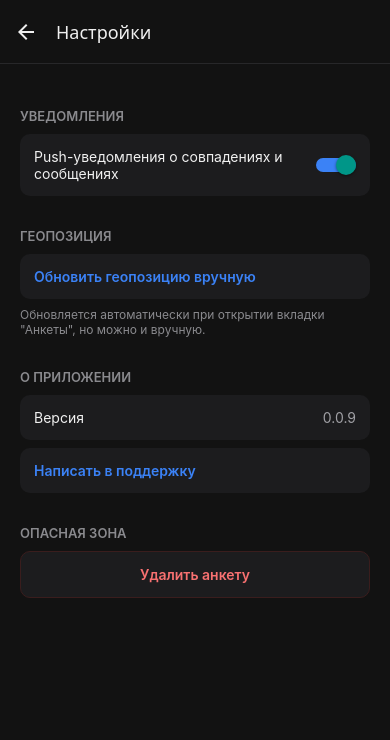
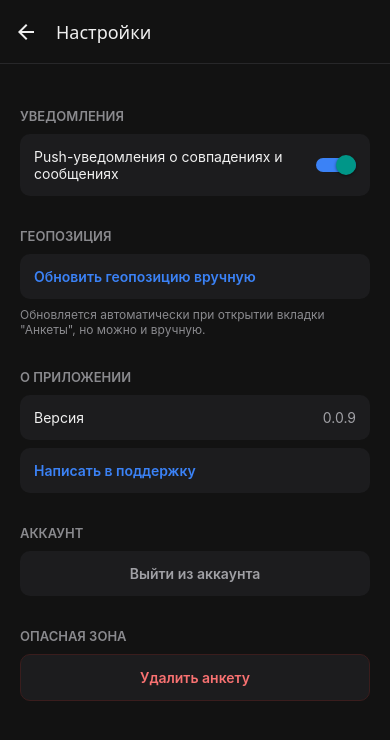
Before and after one commit to fefewko/Addate, a React Native app: screen /Settings in a window 390 px wide. Shown: the top 740 px of the page. Built offline with nearby package versions, Linux system fonts and the light colour scheme; what expo-notifications would draw is missing.

Commit message:
fix button

```diff
--- a/src/screens/Profile.tsx
+++ b/src/screens/Profile.tsx
@@ -257,11 +257,6 @@ export default function Profile() {
     Alert.alert('Сохранено', 'Изменения профиля сохранены.');
   }
 
-  async function handleSignOut() {
-    await supabase.auth.signOut();
-    navigation.reset({ index: 0, routes: [{ name: 'SignIn' }] });
-  }
-
   React.useLayoutEffect(() => {
     navigation.setOptions({
       headerRight: () => (
@@ -426,10 +421,6 @@ export default function Profile() {
           {saving ? <ActivityIndicator color="#fff" /> : <Text style={styles.saveButtonText}>Сохранить изменения</Text>}
         </TouchableOpacity>
       )}
-
-      <TouchableOpacity style={styles.signOutButton} onPress={handleSignOut}>
-        <Text style={styles.signOutButtonText}>Выйти из аккаунта</Text>
-      </TouchableOpacity>
     </ScrollView>
 
     <PhotoViewerModal
@@ -605,6 +596,4 @@ const styles = StyleSheet.create({
   saveButton: { backgroundColor: '#3b82f6', borderRadius: 8, padding: 16, alignItems: 'center', marginTop: 20 },
   buttonDisabled: { opacity: 0.6 },
   saveButtonText: { color: '#fff', fontSize: 16, fontWeight: '600' },
-  signOutButton: { padding: 16, alignItems: 'center', marginTop: 12 },
-  signOutButtonText: { color: '#a0a0a5', fontSize: 15 },
 });
--- a/src/screens/Settings.tsx
+++ b/src/screens/Settings.tsx
@@ -36,6 +36,11 @@ export default function Settings() {
       Alert.alert('Ошибка', 'Не удалось обновить геопозицию: ' + e.message);
     }
     setUpdatingLocation(false);
+  }
+
+  async function handleSignOut() {
+    await supabase.auth.signOut();
+    navigation.reset({ index: 0, routes: [{ name: 'SignIn' }] });
   }
 
   async function handleDeleteProfile() {
@@ -102,6 +107,11 @@ export default function Settings() {
         <Text style={styles.actionText}>Написать в поддержку</Text>
       </TouchableOpacity>
 
+      <Text style={styles.sectionTitle}>Аккаунт</Text>
+      <TouchableOpacity style={styles.actionRow} onPress={handleSignOut}>
+        <Text style={styles.signOutText}>Выйти из аккаунта</Text>
+      </TouchableOpacity>
+
       <Text style={styles.sectionTitle}>Опасная зона</Text>
       <TouchableOpacity style={styles.dangerRow} onPress={handleDeleteProfile}>
         <Text style={styles.dangerText}>Удалить анкету</Text>
@@ -134,6 +144,7 @@ const styles = StyleSheet.create({
   rowValue: { color: '#a0a0a5', fontSize: 14 },
   actionRow: { backgroundColor: '#1c1c1e', borderRadius: 10, padding: 14, marginBottom: 8 },
   actionText: { color: '#3b82f6', fontSize: 14, fontWeight: '600' },
+  signOutText: { color: '#a0a0a5', fontSize: 14, fontWeight: '600', textAlign: 'center' },
   hint: { color: '#8a8a8e', fontSize: 12, marginBottom: 8 },
   dangerRow: {
     backgroundColor: '#1c1c1e',
```
